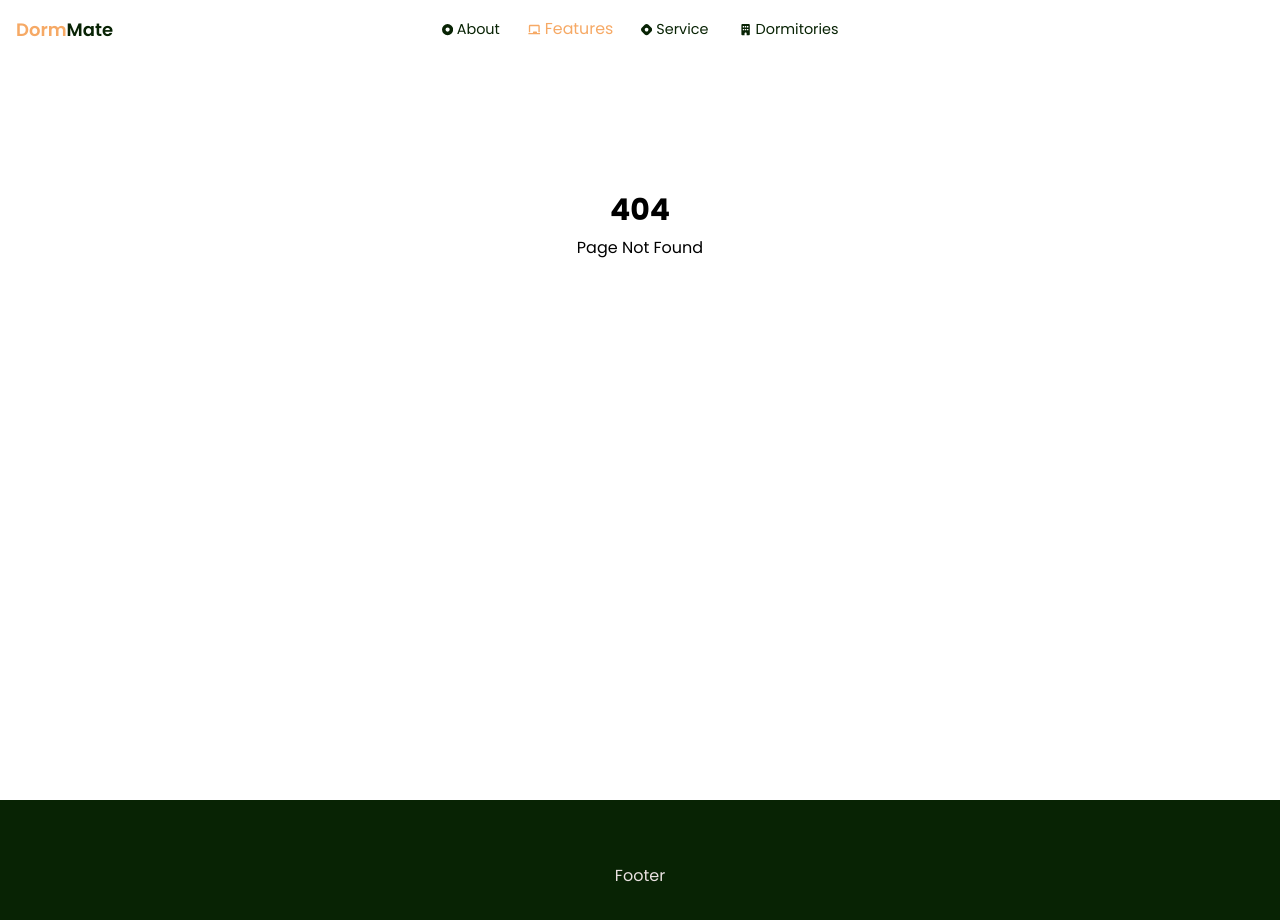
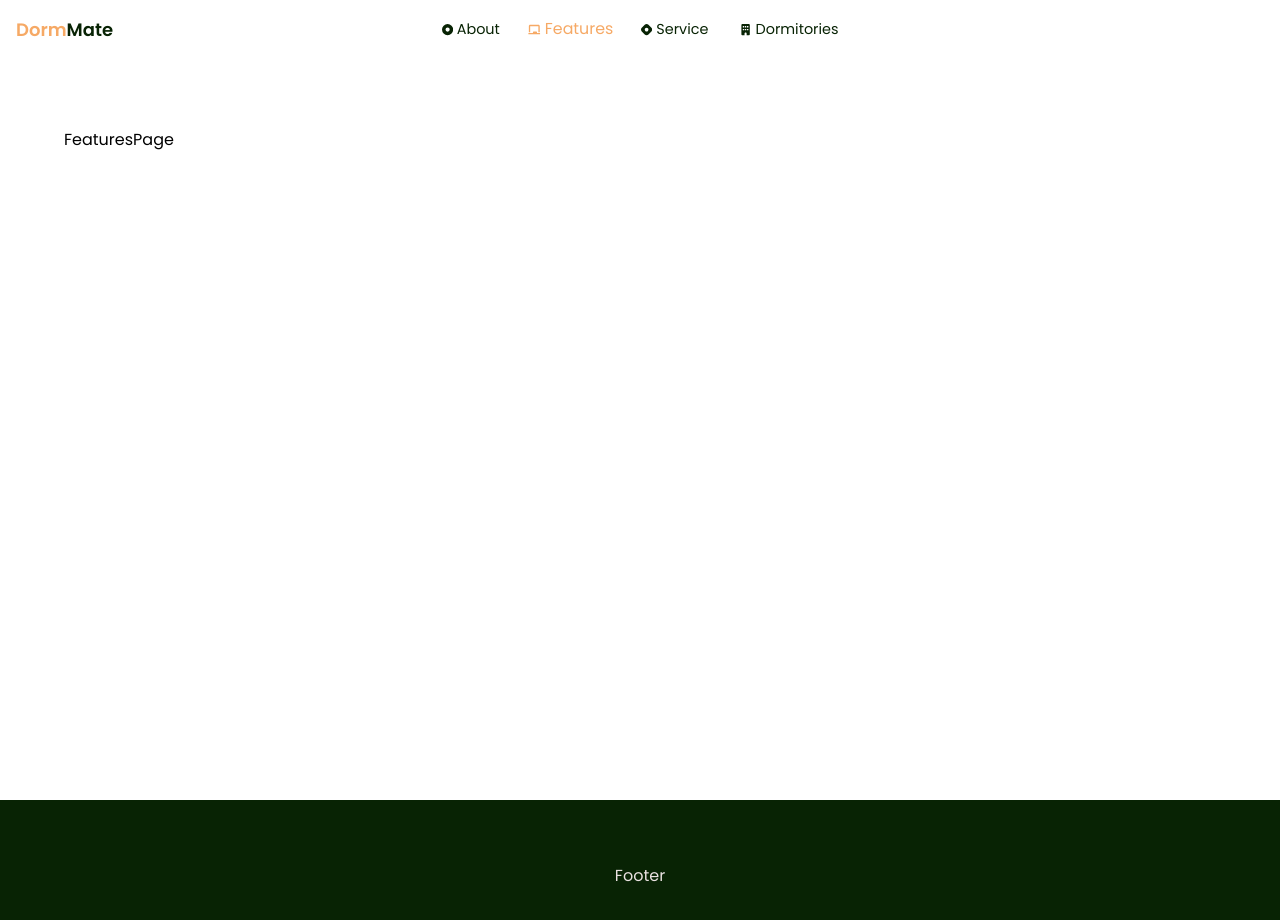
Before and after one commit to dominicpam89/dorm-mate-web, a Next.js app: page /features in a window 1280 px wide. Before the commit this address had no page. Shown: the top 920 px of the page. Built offline with nearby package versions, Linux system fonts and the light colour scheme.

Commit message:
added basic pages for about, features, service

```diff
--- /dev/null
+++ b/src/app/about/page.tsx
@@ -0,0 +1,7 @@
+export default function AboutPage() {
+	return (
+		<>
+			<h1>AboutPage</h1>
+		</>
+	);
+}
--- /dev/null
+++ b/src/app/features/page.tsx
@@ -0,0 +1,7 @@
+export default function FeaturesPage() {
+	return (
+		<>
+			<h1>FeaturesPage</h1>
+		</>
+	);
+}
--- /dev/null
+++ b/src/app/service/page.tsx
@@ -0,0 +1,7 @@
+export default function ServicesPage() {
+	return (
+		<>
+			<h1>ServicesPage</h1>
+		</>
+	);
+}
```
